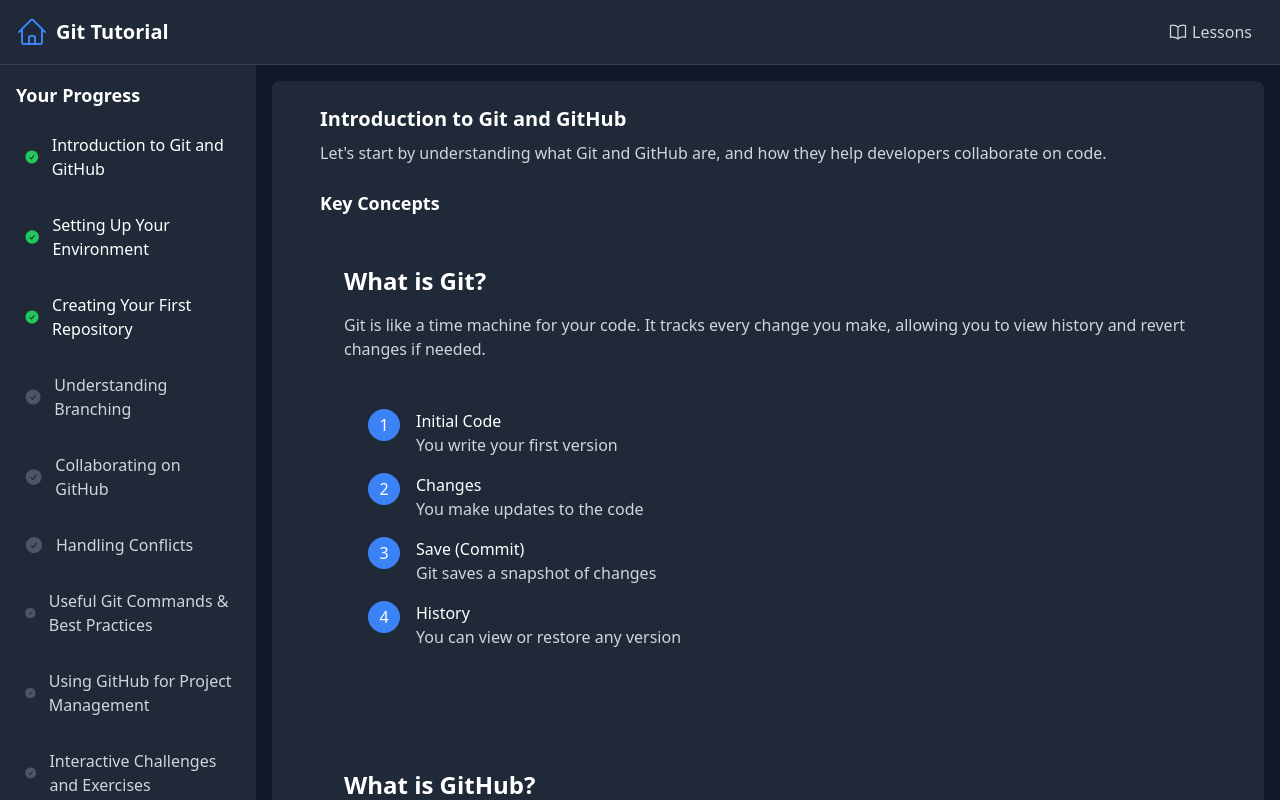
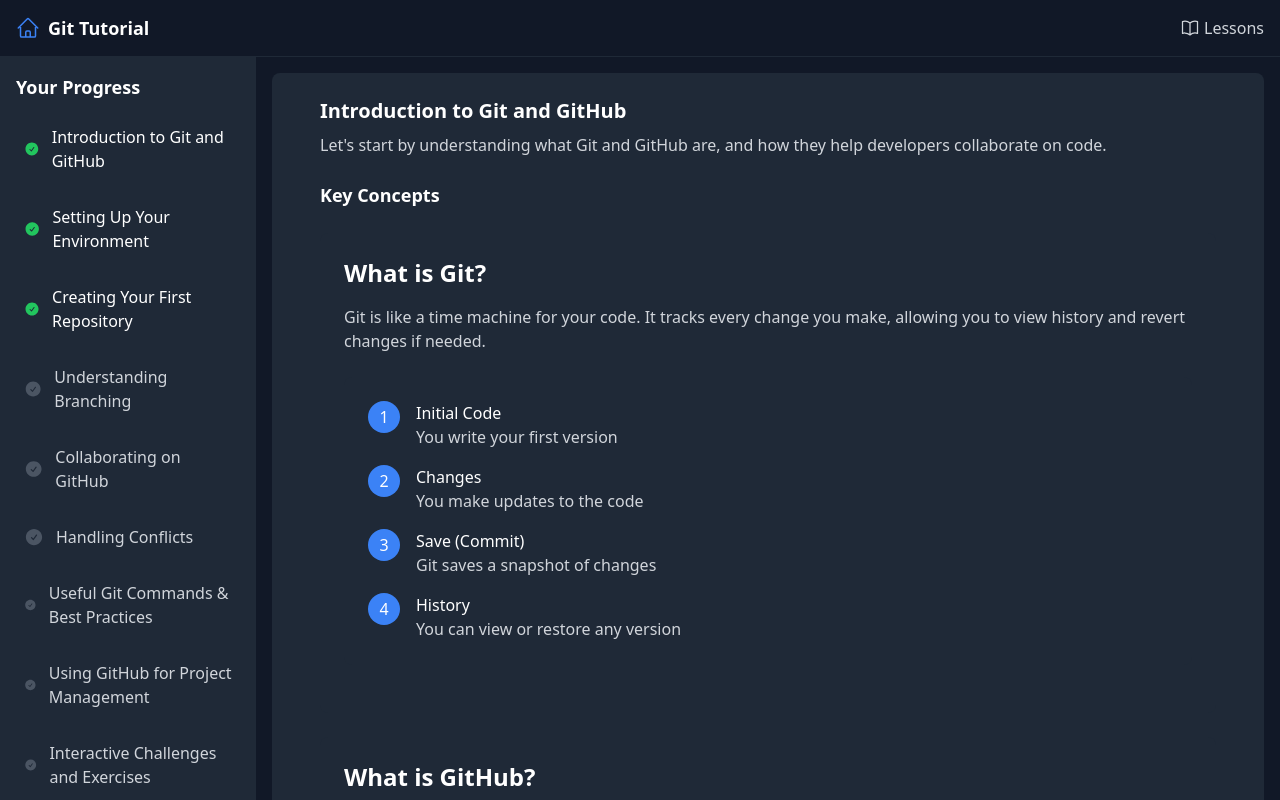
Before and after one commit to mamertofabian/github-interactive-tutorial, a React (Vite) app: page / in a window 1280 px wide. Shown: the top 800 px of the page. Built offline with nearby package versions, Linux system fonts and the light colour scheme.

Commit message:
style: Refactor NavigationBar for improved UX and design consistency

```diff
--- a/src/components/core/NavigationBar.tsx
+++ b/src/components/core/NavigationBar.tsx
@@ -20,26 +20,24 @@
   };
 
   return (
-    <nav className="bg-gray-800 border-b border-gray-700">
-      <div className="max-w-7xl mx-auto px-4">
-        <div className="flex items-center justify-between h-16">
+    <nav className="bg-gray-900 border-b border-gray-800">
+      <div className="w-full px-4">
+        <div className="flex items-center justify-between h-14">
           <button
             onClick={handleHomeClick}
-            className="flex items-center hover:opacity-80"
+            className="flex items-center hover:opacity-90 transition-opacity"
           >
-            <HomeIcon className="h-8 w-8 text-blue-500" />
-            <span className="ml-2 text-xl font-bold text-white">Git Tutorial</span>
+            <HomeIcon className="h-6 w-6 text-blue-500" />
+            <span className="ml-2 text-lg font-semibold text-white">Git Tutorial</span>
           </button>
 
-          <div className="flex space-x-4">
-            <button
-              onClick={handleLessonsClick}
-              className="flex items-center px-3 py-2 rounded-md text-gray-300 hover:text-white hover:bg-gray-700"
-            >
-              <BookOpenIcon className="h-5 w-5 mr-1" />
-              Lessons
-            </button>
-          </div>
+          <button
+            onClick={handleLessonsClick}
+            className="flex items-center space-x-1 text-gray-300 hover:text-white transition-colors"
+          >
+            <BookOpenIcon className="h-5 w-5" />
+            <span>Lessons</span>
+          </button>
         </div>
       </div>
     </nav>
```
